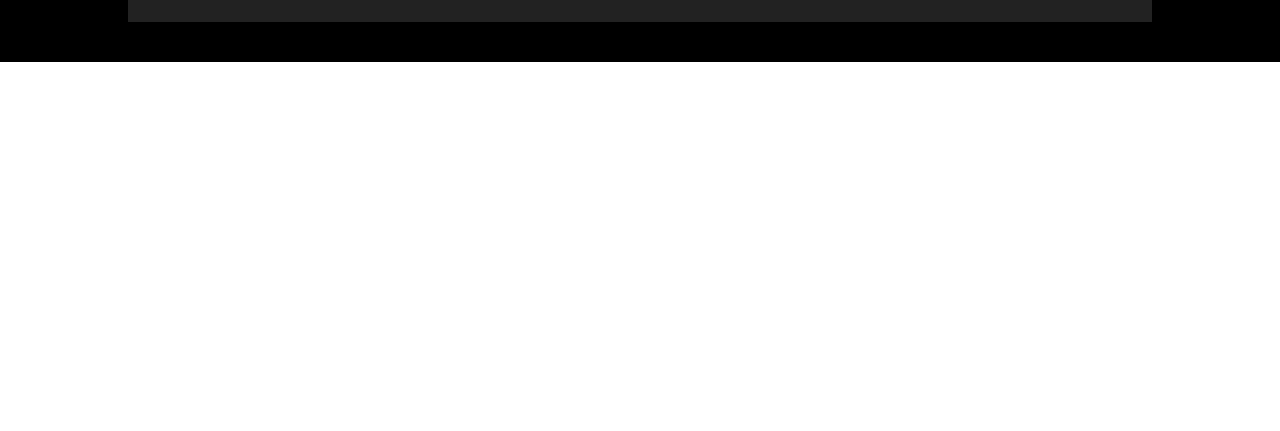
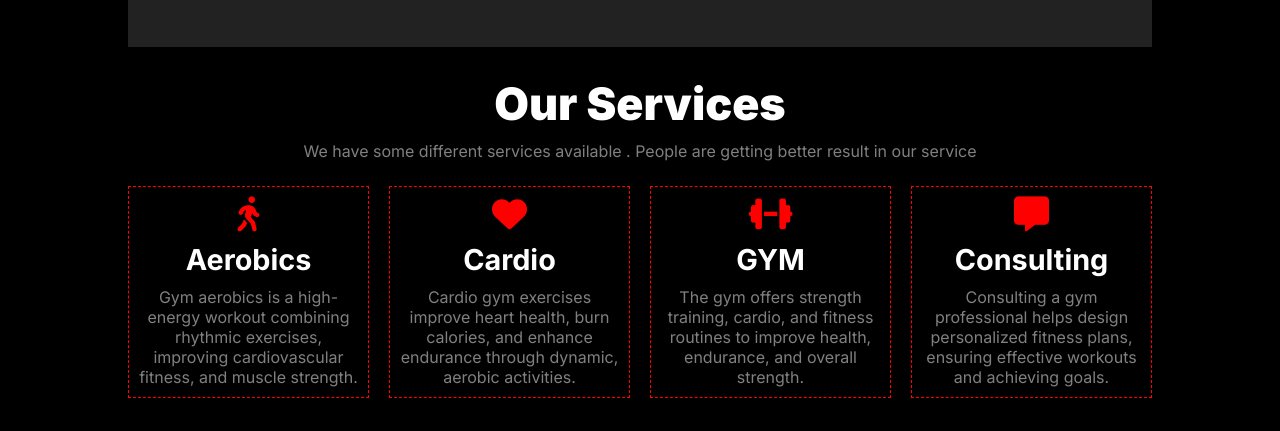
Before and after one commit to developerenamul/fitness-freak, a plain HTML site: page index.html in a window 1280 px wide. Shown: the part 2063-2494 px from the top of the page. Before the commit the page ends 2125 px from the top, so only its background shows below. Drawn offline with Linux system fonts and the light colour scheme.

Commit message:
services done

```diff
--- a/index.html
+++ b/index.html
@@ -4,6 +4,15 @@
     <meta charset="UTF-8" />
     <meta name="viewport" content="width=device-width, initial-scale=1.0" />
     <title>Fitness Freak</title>
+    <!-- fontawesome link -->
+    <link
+      rel="stylesheet"
+      href="https://cdnjs.cloudflare.com/ajax/libs/font-awesome/6.6.0/js/all.min.js"
+    />
+    <link
+      rel="stylesheet"
+      href="https://cdnjs.cloudflare.com/ajax/libs/font-awesome/6.6.0/css/all.min.css"
+    />
     <!-- main css -->
     <link rel="stylesheet" href="style.css" />
   </head>
@@ -205,6 +214,49 @@
             </div>
           </div>
         </section>
+        <!-- services section -->
+        <section class="services">
+          <h2 class="heading">Our Services</h2>
+          <p>
+            We have some different services available . People are getting
+            better result in our service
+          </p>
+          <div class="cards">
+            <div class="card service">
+              <i class="fa-solid icon fa-person-walking"></i>
+              <h3 class="second-heading">Aerobics</h3>
+              <p>
+                Gym aerobics is a high-energy workout combining rhythmic
+                exercises, improving cardiovascular fitness, and muscle
+                strength.
+              </p>
+            </div>
+            <div class="card service">
+              <i class="fa-solid icon fa-heart"></i>
+              <h3 class="second-heading">Cardio</h3>
+              <p>
+                Cardio gym exercises improve heart health, burn calories, and
+                enhance endurance through dynamic, aerobic activities.
+              </p>
+            </div>
+            <div class="card service">
+              <i class="fa-solid icon fa-dumbbell"></i>
+              <h3 class="second-heading">GYM</h3>
+              <p>
+                The gym offers strength training, cardio, and fitness routines
+                to improve health, endurance, and overall strength.
+              </p>
+            </div>
+            <div class="card service">
+              <i class="fa-solid icon fa-message"></i>
+              <h3 class="second-heading">Consulting</h3>
+              <p>
+                Consulting a gym professional helps design personalized fitness
+                plans, ensuring effective workouts and achieving goals.
+              </p>
+            </div>
+          </div>
+        </section>
       </div>
     </main>
     <footer></footer>
--- a/style.css
+++ b/style.css
@@ -279,6 +279,22 @@ select {
   margin: 7px;
   color: rgba(255, 255, 255, 0.6);
 }
+
+.services {
+  padding: 30px 0;
+  text-align: center;
+}
+.card .icon {
+  font-size: 35px;
+  color: red;
+}
+.cards {
+  margin-top: 25px;
+}
+.service {
+  border: 1px dashed red;
+  padding: 10px;
+}
 /* =========== Main End ========= */
 
 /* ==========responsive start ========== */
```
